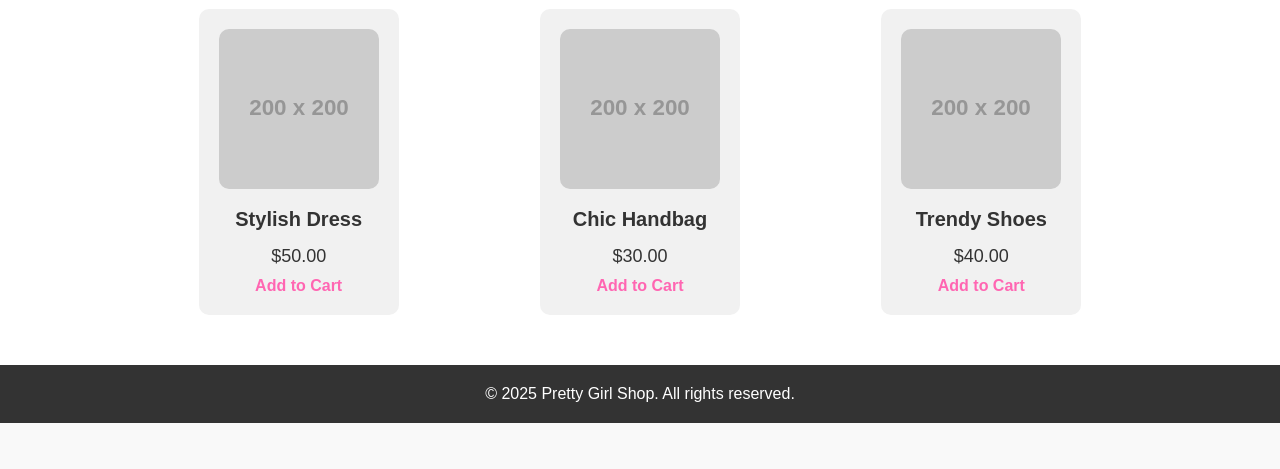
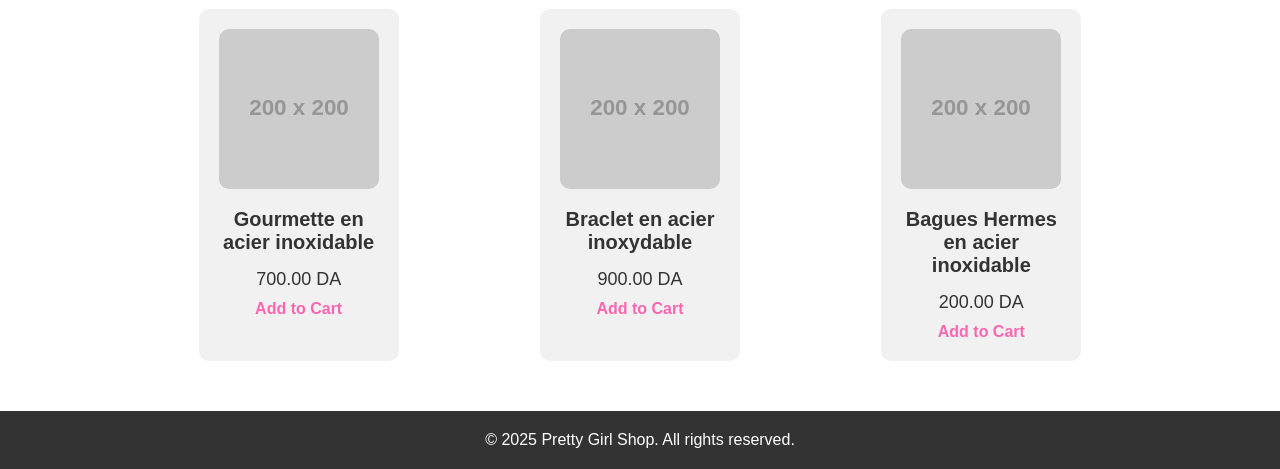
Before and after one commit to walid1512/pretty-girl-shop, a plain HTML site: page index.html in a window 1280 px wide. Shown: the part 460-929 px from the top of the page. Before the commit the page ends 883 px from the top, so only its background shows below. Drawn offline with Linux system fonts and the light colour scheme; placeholder pictures from the web are drawn by us.

Commit message:
Add files via upload

```diff
--- a/index.html
+++ b/index.html
@@ -1,6 +1,8 @@
 <!DOCTYPE html>
 <html lang="en">
 <head>
+    <link rel="stylesheet" href="styles.css">
+
   <meta charset="UTF-8">
   <meta name="viewport" content="width=device-width, initial-scale=1.0">
   <title>Pretty Girl Shop</title>
@@ -38,20 +40,20 @@
       <div class="product-cards">
         <div class="product-card">
           <img src="https://via.placeholder.com/200" alt="Product 1">
-          <h3>Stylish Dress</h3>
-          <p>$50.00</p>
+          <h3>Gourmette en acier inoxidable</h3>
+          <p>700.00 DA</p>
           <a href="#">Add to Cart</a>
         </div>
         <div class="product-card">
           <img src="https://via.placeholder.com/200" alt="Product 2">
-          <h3>Chic Handbag</h3>
-          <p>$30.00</p>
+          <h3>Braclet en acier inoxydable</h3>
+          <p>900.00 DA</p>
           <a href="#">Add to Cart</a>
         </div>
         <div class="product-card">
           <img src="https://via.placeholder.com/200" alt="Product 3">
-          <h3>Trendy Shoes</h3>
-          <p>$40.00</p>
+          <h3>Bagues Hermes en acier inoxidable</h3>
+          <p>200.00 DA</p>
           <a href="#">Add to Cart</a>
         </div>
       </div>
```
